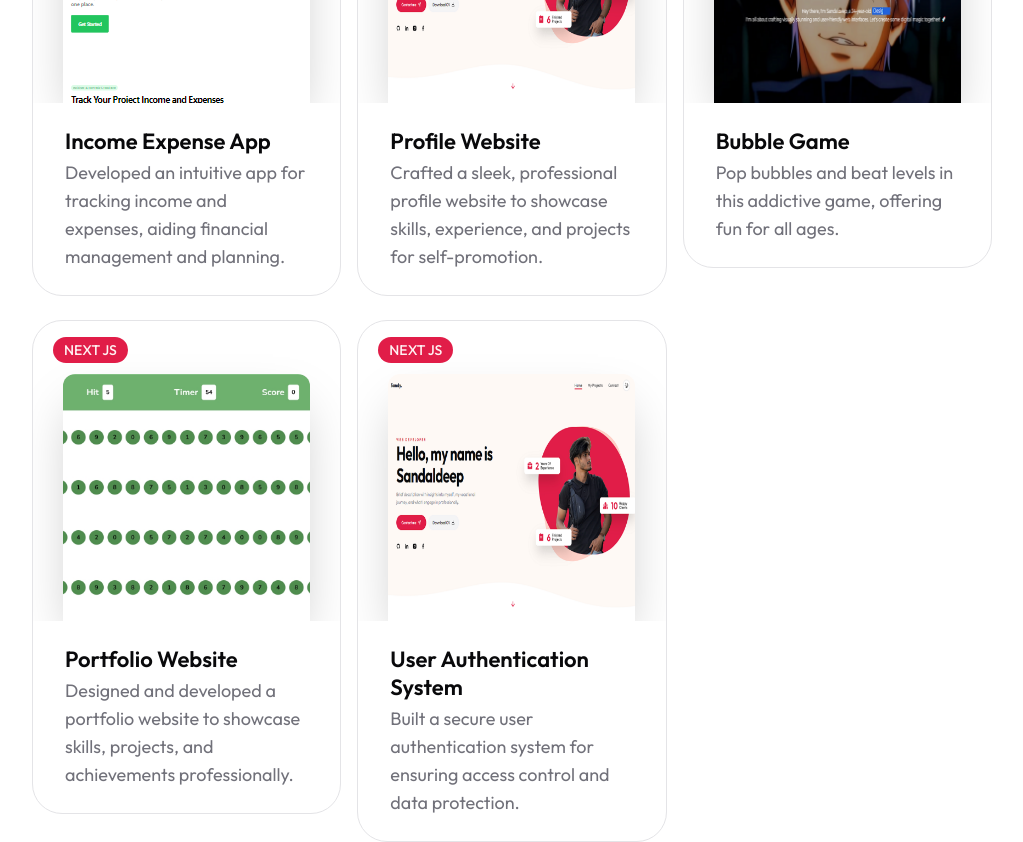
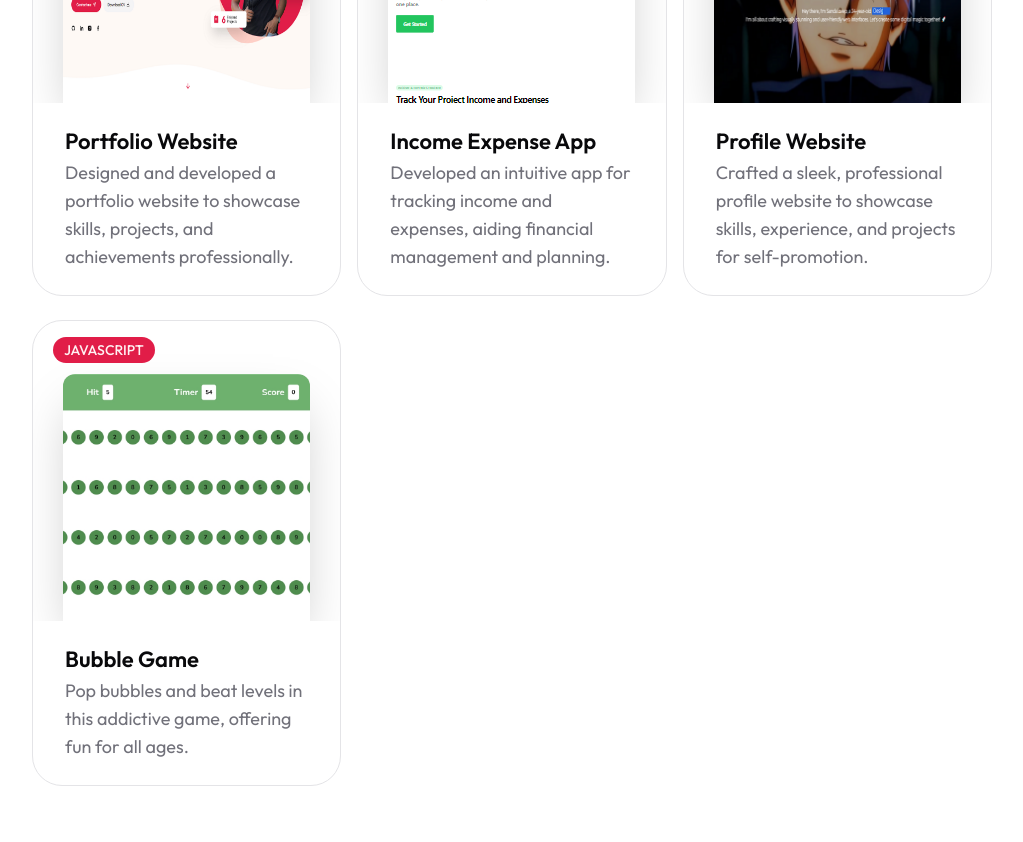
Before and after one commit to SandaldeepChoudhary/Portfolio-Website, a Next.js app: page /projects in a window 1280 px wide. Shown: the part 520-1362 px from the top of the page, without its empty margins (128-1151 px from the left). Built offline with nearby package versions, Linux system fonts and the light colour scheme.

Commit message:
Project Updated

```diff
--- a/app/projects/page.jsx
+++ b/app/projects/page.jsx
@@ -5,6 +5,15 @@ import { Tabs, TabsContent, TabsList, TabsTrigger } from "@/components/ui/tabs";
 import { useState } from "react";
 
 const projectData = [
+  {
+    image: "/work/3.png",
+    category: "next js",
+    name: "Portfolio Website",
+    description:
+      "Designed and developed a portfolio website to showcase skills, projects, and achievements professionally.",
+    link: "https://sandaldeep.vercel.app/",
+    github: "https://github.com/SandaldeepChoudhary/Portfolio-Website",
+  },
   {
     image: "/work/1.png",
     category: "fullstack",
@@ -14,9 +23,8 @@ const projectData = [
     link: "https://income-expense-app.onrender.com/",
     github: "https://github.com/SandaldeepChoudhary/Income-Expense-App",
   },
-
   {
-    image: "/work/3.png",
+    image: "/work/4.png",
     category: "javascript",
     name: "Profile Website",
     description:
@@ -24,8 +32,17 @@ const projectData = [
     link: "https://sandaldeepchoudhary.github.io/Profile-Website/",
     github: "https://github.com/SandaldeepChoudhary/Profile-Website",
   },
+  // {
+  //   image: "/work/3.png",
+  //   category: "next js",
+  //   name: "User Authentication System",
+  //   description:
+  //     "Built a secure user authentication system for ensuring access control and data protection.",
+  //   link: "/",
+  //   github: "https://github.com/SandaldeepChoudhary/User-Authentication-System",
+  // },
   {
-    image: "/work/4.png",
+    image: "/work/2.png",
     category: "javascript",
     name: "Bubble Game",
     description:
@@ -33,25 +50,8 @@ const projectData = [
     link: "https://sandaldeepchoudhary.github.io/Bubble-Game/",
     github: "https://github.com/SandaldeepChoudhary/Bubble-Game",
   },
-  {
-    image: "/work/2.png",
-    category: "next js",
-    name: "Portfolio Website",
-    description:
-      "Designed and developed a portfolio website to showcase skills, projects, and achievements professionally.",
-    link: "/",
-    github: "https://github.com/SandaldeepChoudhary/Portfolio-Website",
-  },
-  {
-    image: "/work/3.png",
-    category: "next js",
-    name: "User Authentication System",
-    description:
-      "Built a secure user authentication system for ensuring access control and data protection.",
-    link: "/",
-    github: "https://github.com/SandaldeepChoudhary/User-Authentication-System",
-  },
 ];
+
 //remove category duplicates
 const uniqueCategories = [
   "all projects",
```
